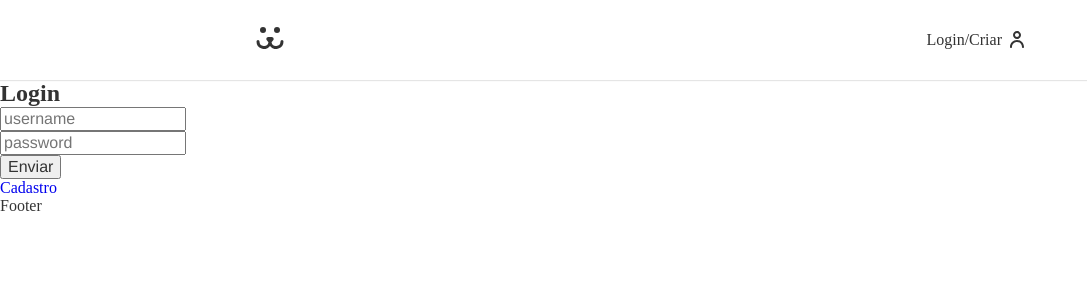
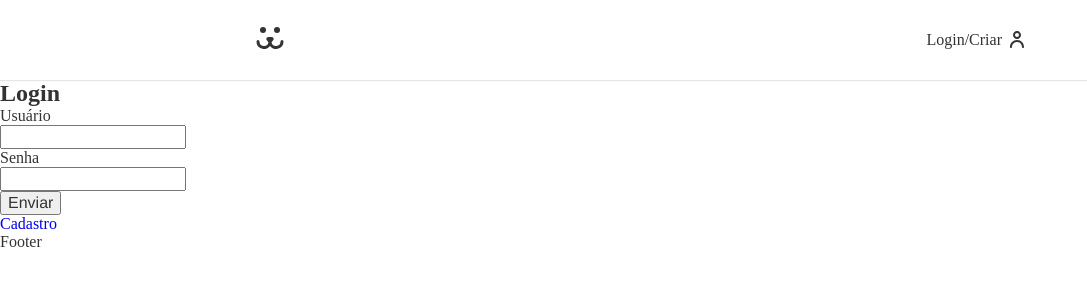
Before and after one commit to Celsogabrielf16/dogs, a React (Create React App) app: page /login in a window 1280 px wide. Shown: the top 300 px of the page, without its empty margins (0-1087 px from the left). Built offline with nearby package versions, Linux system fonts and the light colour scheme.

Commit message:
criação do componente Input

```diff
--- a/src/App.css
+++ b/src/App.css
@@ -8,6 +8,7 @@ body {
   color: #333;
   --type-first: Helvetica, Arial, sans-serif;
   --type-second: 'Spectral', Georgia;
+  font-family: 'Poppins';
 }
 
 h1, h2, h3, h4, h5, h6, p {
--- a/src/App.js
+++ b/src/App.js
@@ -4,7 +4,7 @@ import "./App.css";
 import Footer from "./components/Footer";
 import Header from "./components/Header";
 import Home from "./components/Home";
-import Login from "./components/login/Login";
+import Login from "./components/Login/Login";
 
 const App = () => {
   return (
--- /dev/null
+++ b/src/components/Form/Input.js
@@ -0,0 +1,15 @@
+import React from 'react'
+import './Input.css'
+
+const Input = ({label, type, name}) => {
+  return (
+    <div className='Input'>
+      <label>
+        {label}
+        <input name={name} type={type} />
+      </label>
+    </div>
+  )
+}
+
+export default Input
--- a/src/components/login/LoginForm.js
+++ b/src/components/login/LoginForm.js
@@ -1,5 +1,6 @@
 import React from "react";
 import { Link } from "react-router-dom";
+import Input from "../Form/Input";
 
 const LoginForm = () => {
   const [username, setUsername] = React.useState("");
@@ -20,18 +21,8 @@ const LoginForm = () => {
     <section>
       <h1>Login</h1>
       <form action="" onSubmit={handleSubmit}>
-        <input
-          type="text"
-          value={username}
-          placeholder="username"
-          onChange={({ target }) => setUsername(target.value)}
-        />
-        <input
-          type="password"
-          value={password}
-          placeholder="password"
-          onChange={({ target }) => setPassword(target.value)}
-        />
+        <Input label="Usuário" type="text" name="username" />
+        <Input label="Senha" type="password" name="password" />
         <button>Enviar</button>
       </form>
       <Link to="/login/criar">Cadastro</Link>
```
Also changed, not shown: src/components/Form/Button.js (added, +10 -0 lines), src/components/Form/Button.css (added), src/components/Form/Input.css (added).
